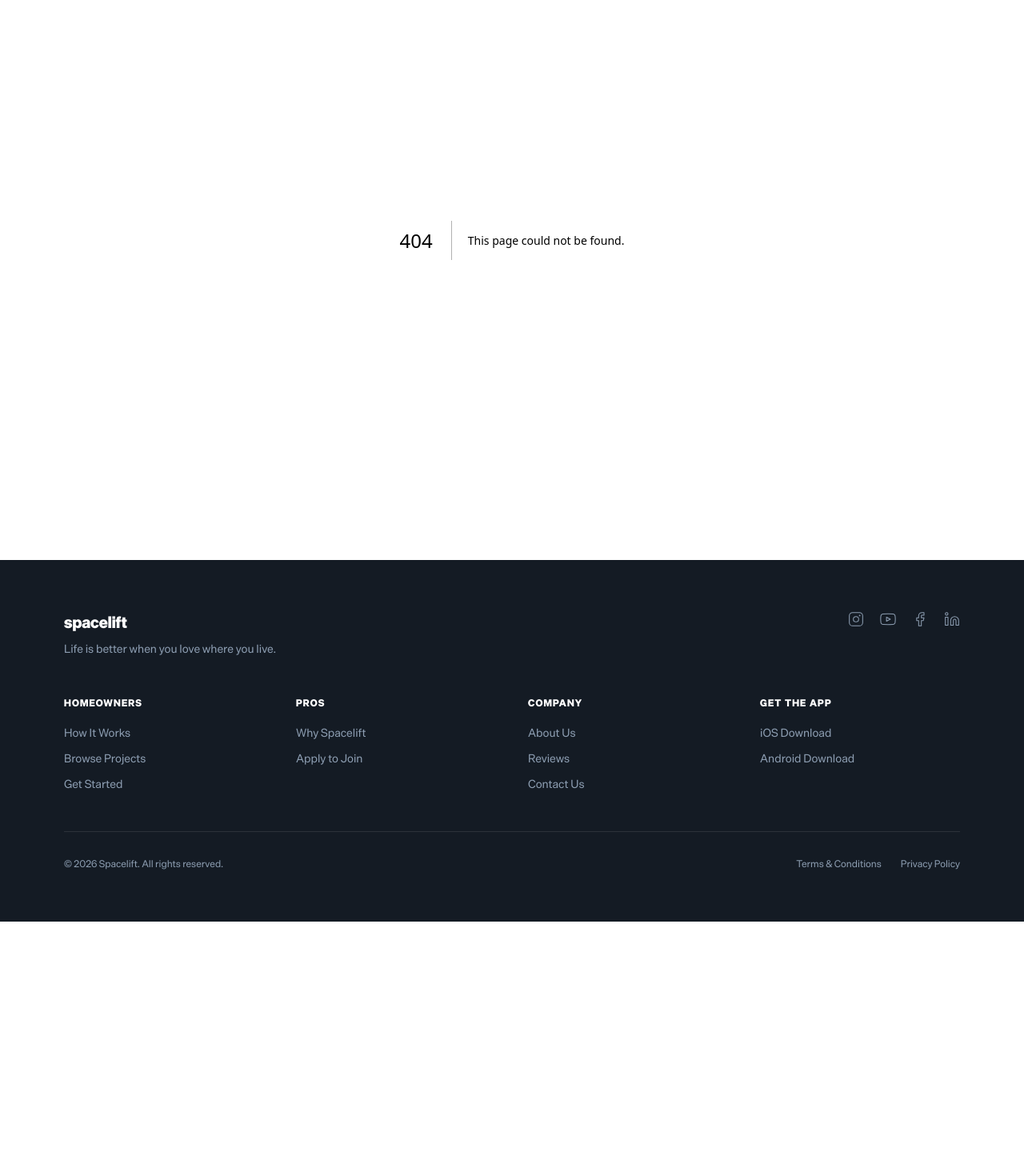
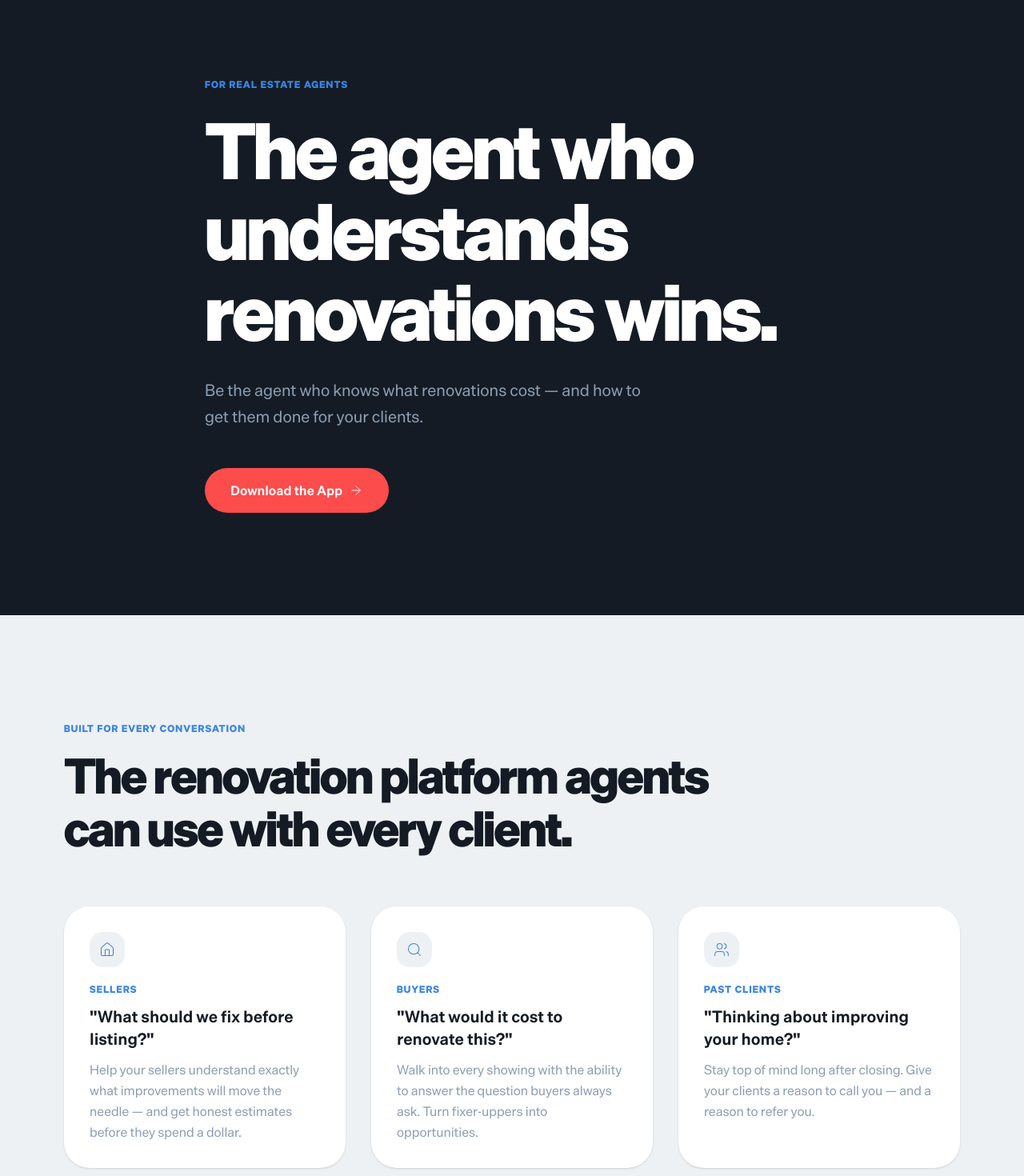
Before and after one commit to jjmccarthy7/spacelift-tools, a Next.js app in the folder apps/hellospacelift/: page /agents in a window 1280 px wide. Before the commit this address had no page. Shown: the part 100-1570 px from the top of the page at 80% size. Before the commit the page ends 1252 px from the top, so only its background shows below. Built offline with nearby package versions, Linux system fonts and the light colour scheme.

Commit message:
feat(agents): add /agents page for real estate agents

```diff
--- /dev/null
+++ b/apps/hellospacelift/src/app/agents/page.tsx
@@ -0,0 +1,129 @@
+import Link from 'next/link'
+import { ArrowRight, Home, Search, Users } from 'lucide-react'
+import HowItWorksSteps from '@/components/HowItWorksSteps'
+
+const useCases = [
+  {
+    icon: Home,
+    audience: 'Sellers',
+    question: 'What should we fix before listing?',
+    description:
+      'Help your sellers understand exactly what improvements will move the needle — and get honest estimates before they spend a dollar.',
+  },
+  {
+    icon: Search,
+    audience: 'Buyers',
+    question: 'What would it cost to renovate this?',
+    description:
+      'Walk into every showing with the ability to answer the question buyers always ask. Turn fixer-uppers into opportunities.',
+  },
+  {
+    icon: Users,
+    audience: 'Past Clients',
+    question: 'Thinking about improving your home?',
+    description:
+      'Stay top of mind long after closing. Give your clients a reason to call you — and a reason to refer you.',
+  },
+]
+
+export default function AgentsPage() {
+  return (
+    <div className="pt-16">
+
+      {/* Hero */}
+      <section className="bg-[#141B24] min-h-[80vh] flex items-center">
+        <div className="max-w-[1280px] mx-auto px-6 md:px-12 lg:px-20 py-24 md:py-32">
+          <div className="max-w-3xl">
+            <span className="inline-block text-xs font-black tracking-widest uppercase text-[#3B86E1] mb-6">
+              For Real Estate Agents
+            </span>
+            <h1 className="text-5xl md:text-7xl lg:text-8xl font-black text-white leading-[1.05] tracking-tight mb-8">
+              The agent who understands renovations wins.
+            </h1>
+            <p className="text-lg md:text-xl text-[#8D9EB2] leading-relaxed max-w-xl mb-12">
+              Be the agent who knows what renovations cost — and how to get them done for your clients.
+            </p>
+            <Link
+              href="/get-started"
+              className="inline-flex items-center justify-center gap-2 bg-[#FC4C4C] text-white font-semibold px-8 py-4 rounded-full hover:bg-[#CA3D3D] transition-colors duration-200 text-base"
+            >
+              Download the App <ArrowRight size={18} strokeWidth={1.25} />
+            </Link>
+          </div>
+        </div>
+      </section>
+
+      {/* Use Cases */}
+      <section className="bg-[#EEF1F4] py-24 md:py-32">
+        <div className="max-w-[1280px] mx-auto px-6 md:px-12 lg:px-20">
+          <div className="mb-16">
+            <span className="text-xs font-black tracking-widest uppercase text-[#3B86E1]">
+              Built for every conversation
+            </span>
+            <h2 className="mt-4 text-4xl md:text-5xl lg:text-6xl font-black text-[#141B24] leading-[1.1] tracking-tight max-w-4xl">
+              The renovation platform agents<br />can use with every client.
+            </h2>
+          </div>
+          <div className="grid grid-cols-1 md:grid-cols-3 gap-8">
+            {useCases.map(({ icon: Icon, audience, question, description }) => (
+              <div
+                key={audience}
+                className="bg-white rounded-[32px] p-8 shadow-sm hover:shadow-md transition-shadow duration-300"
+              >
+                <div className="mb-5">
+                  <div className="inline-flex items-center justify-center w-11 h-11 rounded-2xl bg-[#EEF1F4]">
+                    <Icon size={20} strokeWidth={1.25} className="text-[#3B86E1]" />
+                  </div>
+                </div>
+                <span className="text-xs font-black tracking-widest uppercase text-[#3B86E1] mb-3 block">
+                  {audience}
+                </span>
+                <h3 className="text-xl font-bold text-[#141B24] mb-3 leading-snug">
+                  "{question}"
+                </h3>
+                <p className="text-[#8D9EB2] text-base leading-relaxed">{description}</p>
+              </div>
+            ))}
+          </div>
+        </div>
+      </section>
+
+      {/* How It Works */}
+      <section className="bg-white py-24 md:py-32">
+        <div className="max-w-[1280px] mx-auto px-6 md:px-12 lg:px-20">
+          <div className="mb-16">
+            <span className="text-xs font-black tracking-widest uppercase text-[#3B86E1]">
+              How it works
+            </span>
+            <h2 className="mt-4 text-4xl md:text-5xl lg:text-6xl font-black text-[#141B24] leading-[1.1] tracking-tight max-w-4xl">
+              Three steps to a renovation<br />your clients will love.
+            </h2>
+          </div>
+          <HowItWorksSteps />
+        </div>
+      </section>
+
+      {/* Final CTA */}
+      <section className="bg-[#FC4C4C] py-24 md:py-32">
+        <div className="max-w-[1280px] mx-auto px-6 md:px-12 lg:px-20 text-center">
+          <span className="text-xs font-black tracking-widest uppercase text-white/70 mb-6 block">
+            Ready?
+          </span>
+          <h2 className="text-4xl md:text-5xl lg:text-6xl font-black text-white leading-[1.1] tracking-tight mb-8 max-w-2xl mx-auto">
+            Become the renovation expert your clients rely on.
+          </h2>
+          <p className="text-lg text-white/80 leading-relaxed max-w-xl mx-auto mb-12">
+            Download the Spacelift app and start showing every client what's possible — before they even ask.
+          </p>
+          <Link
+            href="/get-started"
+            className="inline-flex items-center justify-center gap-2 bg-white text-[#FC4C4C] font-semibold px-8 py-4 rounded-full hover:bg-[#EEF1F4] transition-colors duration-200 text-base"
+          >
+            Download the App <ArrowRight size={18} strokeWidth={1.25} />
+          </Link>
+        </div>
+      </section>
+
+    </div>
+  )
+}
```
